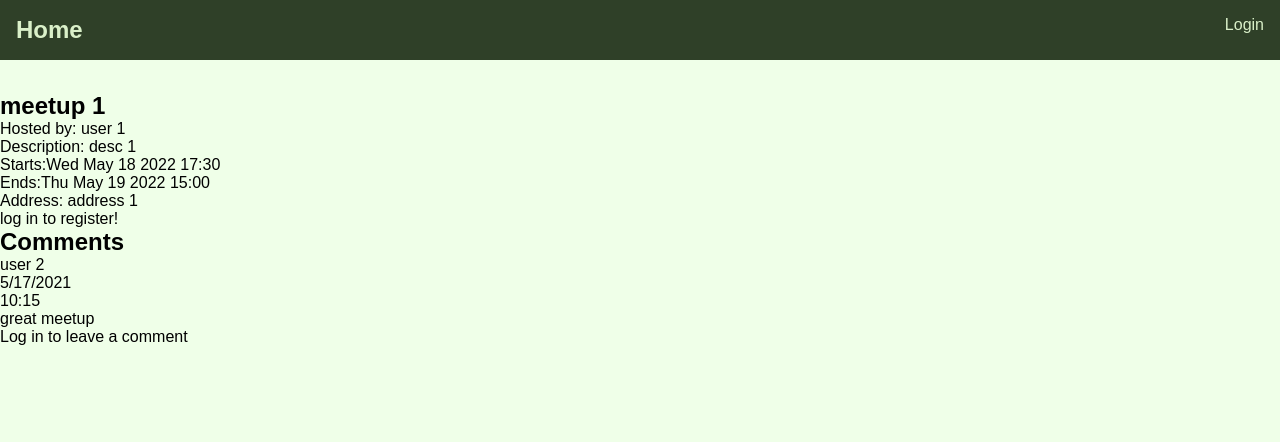
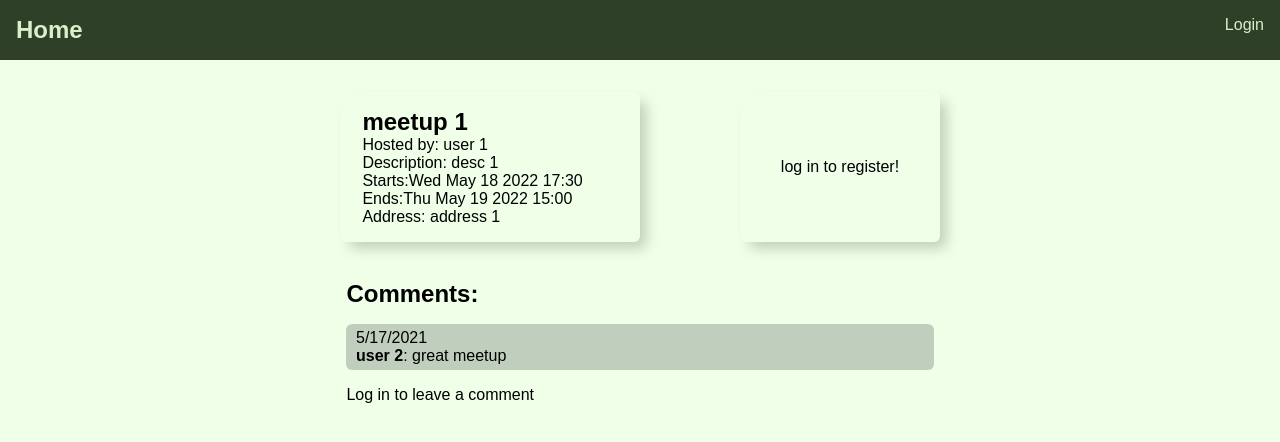
Before and after one commit to renzosantamaria/tdd-slutprojekt, a React (Create React App) app: page /meetups/1 in a window 1280 px wide. Shown: the top 442 px of the page. Built offline with nearby package versions, Linux system fonts and the light colour scheme.

Commit message:
add styling

```diff
--- /dev/null
+++ b/src/components/UI/Comment/Comment.module.css
@@ -0,0 +1,6 @@
+.commentContainer{
+    background-color: rgb(192, 207, 189);
+    border-radius: 6px;
+    margin-bottom: 1rem;
+    padding: 0.3rem 0.6rem;
+}
--- a/src/components/UI/Comment/Comment.tsx
+++ b/src/components/UI/Comment/Comment.tsx
@@ -1,5 +1,6 @@
 import { FC } from "react"
 import { IComment } from '../../../store/meetup/meetup.types'
+import classes from './Comment.module.css'
 
 interface Props {
   comment: IComment
@@ -7,14 +8,11 @@ interface Props {
 
 const Comment: FC<Props> = (props) => {
     const { comment } = props
+    const commentDate = comment.date.toLocaleDateString()
     return (
-        <article>
-            <div>
-                <p data-testid="commenters-name">{comment.name}</p>
-                <p>{comment.date.toLocaleDateString()}</p>
-                <p>{comment.date.toLocaleTimeString([], { hour: '2-digit', minute: '2-digit', hour12: false })}</p>
-            </div>
-            <p>{comment.content}</p>
+        <article className={classes.commentContainer}>
+            <p>{commentDate}</p>
+            <p data-testid="commenters-name"><strong>{comment.name}</strong>: {comment.content}</p>
         </article>
     )
 }
--- a/src/index.css
+++ b/src/index.css
@@ -5,6 +5,14 @@ body {
   -moz-osx-font-smoothing: grayscale;
 }
 
+button{
+  border-radius: 6px;
+  padding: 0.3rem 1rem;
+  outline: none;
+  border: none;
+  cursor: pointer;
+}
+
 code {
   font-family: source-code-pro, Menlo, Monaco, Consolas, 'Courier New',
     monospace;
--- /dev/null
+++ b/src/pages/Login/Login.module.css
@@ -0,0 +1,37 @@
+.loginContainer{
+    margin: 0 auto;
+    width: 400px;
+    border-radius: 6px;
+    padding: 1rem 1.4rem;
+    box-shadow: 8px 8px 14px -2px rgba(0,0,0,0.2);
+    display: flex;
+    flex-direction: column;
+    justify-content: center;
+    align-items: center;
+}
+
+.label{
+    display: block;
+    width: 80px;
+}
+.field{
+    display: flex;
+    gap: 1rem;
+    margin-bottom: 1rem;
+}
+.loginButton{
+    display: flex;
+    margin-left: auto;
+    background-color: rgb(47, 64, 40);
+    border: 1px solid black;
+    color: rgb(218, 240, 201);
+    font-weight: bold;
+    text-transform: uppercase;
+    text-align: right;
+}
+
+.errorMessage{
+    margin-bottom: 2rem;
+    color: grey;
+    font-size: 0.9rem;
+}
--- a/src/pages/Login/Login.tsx
+++ b/src/pages/Login/Login.tsx
@@ -3,6 +3,7 @@ import { useNavigate } from 'react-router-dom'
 import { useDispatch } from 'react-redux'
 import { login } from '../../store/user/userSlice'
 import { authenticateUser } from "../../API"
+import classes from './Login.module.css'
 
 const Login: FC = () => {
     const navigate = useNavigate()
@@ -26,10 +27,13 @@ const Login: FC = () => {
 
     return (
         <main>
-            <h2>Log in</h2>
+            <div className={classes.loginContainer}>
+                <h2>LOG IN</h2>
+                <br />
+                <br />
                 <form name="login-form" onSubmit={handleLogin}>
-                <div>
-                <label htmlFor="email">Email:</label>
+                    <div className={classes.field}>
+                        <label className={classes.label} htmlFor="email">Email:</label>
                         <input
                             type="email"
                             placeholder="user1@email.com"
@@ -39,13 +43,14 @@ const Login: FC = () => {
                             onChange={e => setEmail(e.target.value)}
                         />
                     </div>
-                <div>
-                <label htmlFor="password">Password:</label>
+                    <div className={classes.field}>
+                        <label className={classes.label} htmlFor="password">Password:</label>
                         <input type="password" id="password" name="password" value={password} onChange={e => setPassword(e.target.value)} />
                     </div>
-                {authError && <p>This user does not exist, check your spelling.</p>}
-                <button data-testid="login-btn">Log in</button>
+                    {authError && <p className={classes.errorMessage}>This user does not exist, check your spelling.</p>}
+                    <button className={classes.loginButton} data-testid="login-btn">Log in</button>
                 </form>
+            </div>
         </main>
     )
 }
--- /dev/null
+++ b/src/pages/MeetupDetails/MeetupDetails.module.css
@@ -0,0 +1,56 @@
+.meetupInformation {
+    border-radius: 6px;
+    padding: 1rem 1.4rem;
+    box-shadow: 8px 8px 14px -2px rgba(0,0,0,0.2);
+    width: 300px;
+}
+.attendSection {
+    border-radius: 6px;
+    padding: 1rem 1.4rem;
+    box-shadow: 8px 8px 14px -2px rgba(0,0,0,0.2);
+    width: 200px;
+    display: flex;
+    justify-content: center;
+    align-items: center;
+}
+
+.attendSection p {
+    text-align: center;
+}
+.commentsSection {
+    /* border: 1px solid rgb(64, 95, 55); */
+    border-radius: 6px;
+    display: flex;
+    flex-direction: column;
+    padding: 0.4rem;
+}
+.commentSectionHeading{
+    margin-bottom: 1rem;
+}
+
+.commentForm{
+    display: flex;
+    flex-direction: column;
+}
+.commentMessage{
+    margin-bottom: 2rem;
+    color: grey;
+    font-size: 0.9rem;
+}
+.addButton{
+    margin: 1rem 0 auto 1rem;
+    text-align: right;
+    margin-left: auto;
+
+    background-color: rgb(47, 64, 40);
+    color: white;
+}
+.flexHorizontal{
+    display: flex;
+    justify-content: space-between;
+    margin-bottom: 2rem;
+}
+.meetupDetailsContainer{
+    max-width: 600px;
+    margin: 0 auto;
+}
--- a/src/pages/MeetupDetails/MeetupDetails.tsx
+++ b/src/pages/MeetupDetails/MeetupDetails.tsx
@@ -6,6 +6,7 @@ import { IComment, IMeetup } from "../../store/meetup/meetup.types"
 import Comment from "../../components/UI/Comment/Comment"
 import { RootState } from "../../store/store"
 import { updateUser } from "../../store/user/userSlice"
+import classes from './MeetupDetails.module.css'
 
 interface CustomLocationState {
     pastMeetup: boolean
@@ -73,8 +74,9 @@ const MeetupDetails: FC = () => {
     return (
         <main>
             {meetup ?
-            <>
-                <section>
+            <div className={classes.meetupDetailsContainer}>
+                <div className={classes.flexHorizontal}>
+                    <section className={classes.meetupInformation}>
                         <h1>{meetup?.title}</h1>
                         <div>
                             <p>Hosted by: {meetup.hostName}</p>
@@ -97,16 +99,17 @@ const MeetupDetails: FC = () => {
                             }
                         </div>
                     </section>
-                <section>
+                    <section className={classes.attendSection}>
                         {isUserAllowedToJoin && user && <button onClick={handleAddAttendee}>Attend</button>}
                         {(!user || !isUserAllowedToJoin )&& <p>{cantJoinMessage}</p>}
                     </section>
-                <section>
-                    <h2>Comments</h2>
-                    {orderedComments.length === 0 && <p>Be the first to leave a comment</p>}
+                </div>
+                <section className={classes.commentsSection}>
+                    <h2 className={classes.commentSectionHeading}>Comments:</h2>
                     {orderedComments && orderedComments.map((comment, index) => <Comment key={`${comment.name}${index}`} comment={comment} />)}
+                    {orderedComments.length === 0 && <p className={classes.commentMessage}>Be the first to leave a comment</p>}
                     {user && (
-                    <form onSubmit={e => handleAddComment(e)}>
+                    <form onSubmit={e => handleAddComment(e)} className={classes.commentForm}>
                         <label htmlFor="comments">Add a comment</label>
                         <textarea
                             name="comments"
@@ -116,12 +119,12 @@ const MeetupDetails: FC = () => {
                             value={newComment}
                             onChange={e => setNewComment(e.target.value)}
                         ></textarea>
-                        <button>Add</button>
+                        <button className={classes.addButton}>Add</button>
                     </form>
                     )}
                     {!user && <p>Log in to leave a comment</p>}
                 </section>
-            </>
+            </div>
             :
             !meetupExist && <p>Nothing to see here</p>
             }
```
Lines whose indentation alone changed are shown as unchanged.
